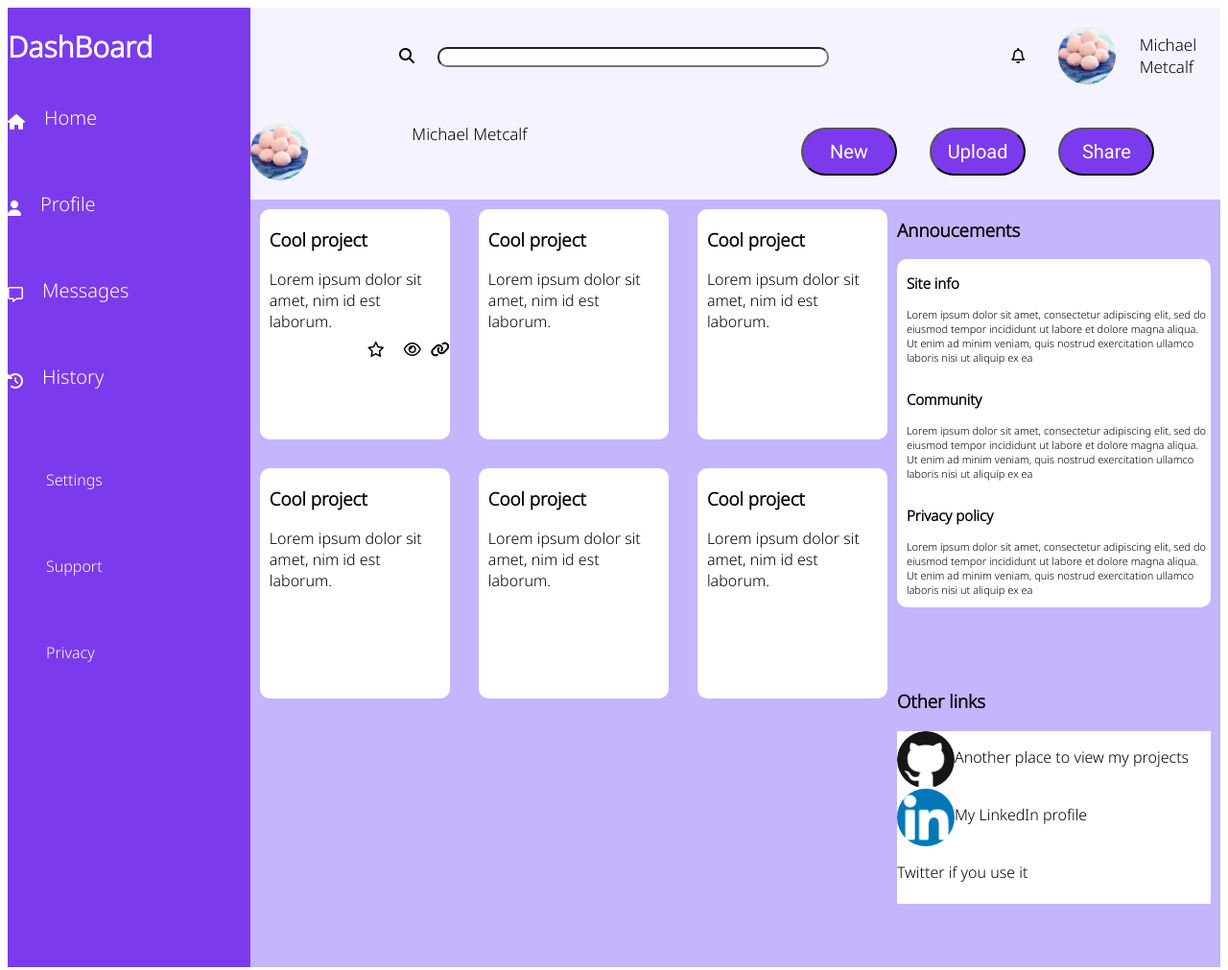
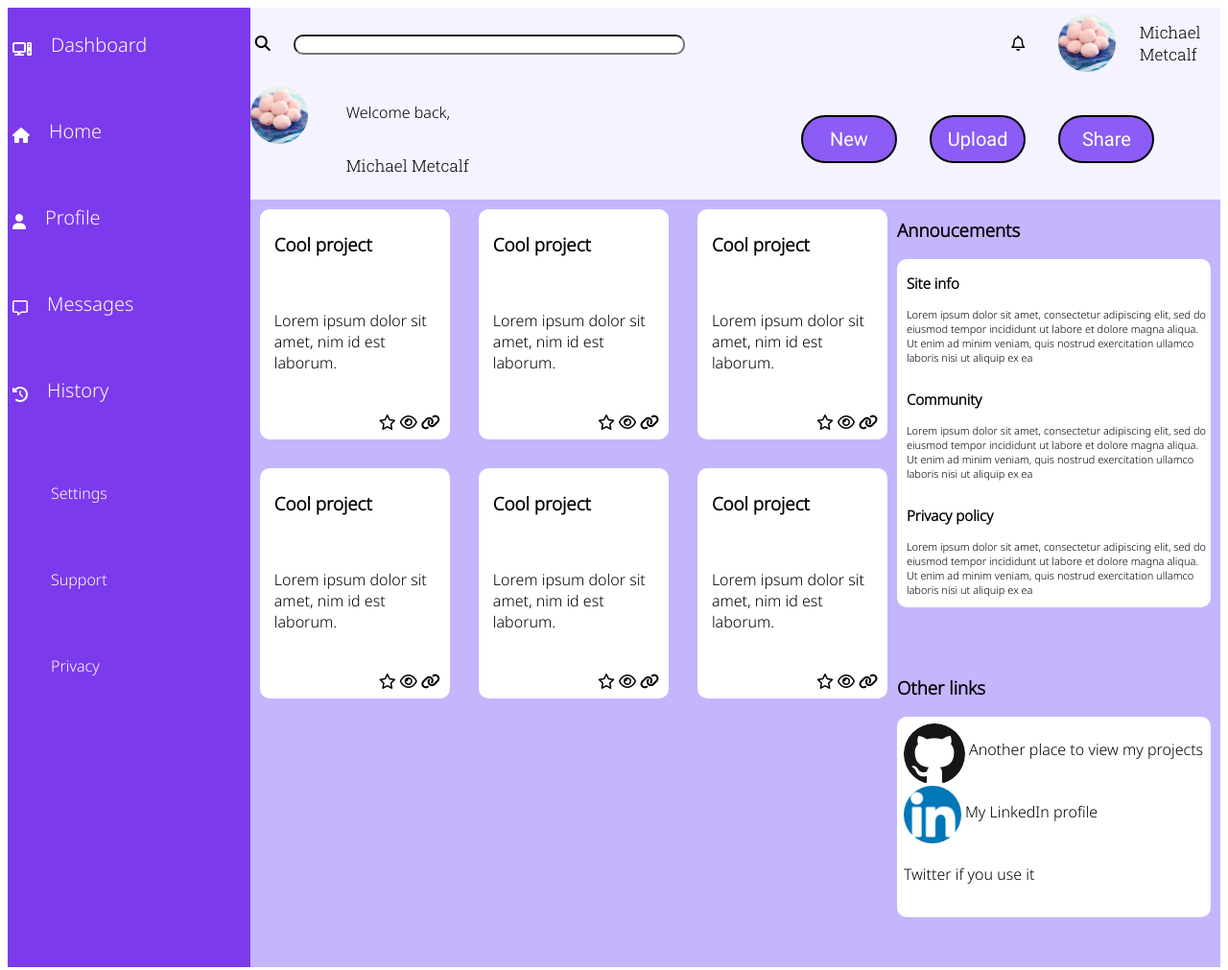
Before and after one commit to MichaelMMet/Admin-Dashboard, a plain HTML site: page index.html in a window 1280 px wide. Shown: the whole page at 96% size. Drawn offline with Linux system fonts and the light colour scheme; files whose address does not match are found by name.

Commit message:
Add more styling to sidebar and header     add small links to the project divs     other various small tweaks to improve the look of the dashboard

```diff
--- a/index.html
+++ b/index.html
@@ -9,10 +9,10 @@
     <meta name="viewport" content="width=device-width, initial-scale=1.0">
     <title>Document</title>
     <link rel="stylesheet" href="style.css">
-
     <link rel="preconnect" href="https://fonts.googleapis.com">
     <link rel="preconnect" href="https://fonts.gstatic.com" crossorigin>
-    <link href="https://fonts.googleapis.com/css2?family=Noto+Sans:wght@300&family=Oswald&family=Roboto&display=swap"
+    <link
+        href="https://fonts.googleapis.com/css2?family=Noto+Sans:wght@300&family=Oswald&family=Roboto&family=Roboto+Slab:wght@300&display=swap"
         rel="stylesheet">
 </head>
 
@@ -20,24 +20,25 @@
     <div class="container">
 
         <div class="sidebar">
-            <div class="sidebar-duo">
-                <h1 class="dash-logo">DashBoard</h1>
+            <div class="sidebar-duo-dash">
+                <i class="fa-solid fa-computer"></i>
+                <a class="um" href="#">Dashboard</a>
             </div>
             <div class="sidebar-duo">
                 <i class="fa-solid fa-house"></i>
-                <div class="um">Home</div>
+                <a class="um" href="#">Home</a>
             </div>
             <div class="sidebar-duo">
                 <i class="fa-solid fa-user"></i>
-                <div class="um">Profile</div>
+                <a class="um" href="#">Profile</a>
             </div>
             <div class="sidebar-duo">
                 <i class="fa-regular fa-message"></i>
-                <div class="um">Messages</div>
+                <a class="um" href="#">Messages</a>
             </div>
             <div class="sidebar-duo">
                 <i class="fa-solid fa-clock-rotate-left"></i>
-                <div class="um">History</div>
+                <a class="um" href="#">History</a>
             </div>
             <div class="sidebar-duo">
             </div>
@@ -46,9 +47,9 @@
 
             <div class=settings>
 
-                <div class="setting">Settings</div>
-                <div class="setting">Support</div>
-                <div class="setting">Privacy</div>
+                <a class="setting" href="#">Settings</a>
+                <a class="setting" href="#">Support</a>
+                <a class="setting" href="#">Privacy</a>
             </div>
         </div>
 
@@ -74,7 +75,10 @@
                     <img class="profile-picture"
                         src="/home/michael/repos/Admin-Dashboard/pictures/Mochi-Ice-cream-WS-Thumbnail-500x500.jpeg"
                         alt="profile picture">
-                    <hi class="user-name">Michael Metcalf</hi>
+                    <div class="welcome">
+                        <p>Welcome back,</p>
+                        <p class="user-name">Michael Metcalf</p>
+                    </div>
                 </div>
                 <div class="bottom-left-header">
                     <button class="new">New</button>
@@ -92,7 +96,7 @@
                         <p class="project-info">Lorem ipsum dolor sit amet, nim id est laborum.</p>
 
                         <div class="small-link-container">
-                            <i class="fa-regular fa-star"></i>                           <div class="im"></div>
+                            <i class="fa-regular fa-star"></i>
                             <i class="fa-regular fa-eye"></i>
                             <i class="fa-solid fa-link"></i>
                         </div>
@@ -101,35 +105,46 @@
                     <h3 class="project-header">Cool project</h1>
                         <p class="project-info">Lorem ipsum dolor sit amet, nim id est laborum.</p>
                         <div class="small-link-container">
-                            <div class="im"></div>
-                            <div class="im"></div>
-                            <div class="im"></div>
+                            <i class="fa-regular fa-star"></i>
+                            <i class="fa-regular fa-eye"></i>
+                            <i class="fa-solid fa-link"></i>
                         </div>
                 </div>
                 <div class="project">
                     <h3 class="project-header">Cool project</h1>
                         <p class="project-info">Lorem ipsum dolor sit amet, nim id est laborum.</p>
-                        <div class="im"></div>
-                        <div class="im"></div>
-                        <div class="im"></div>
+                        <div class="small-link-container">
+                            <i class="fa-regular fa-star"></i>
+                            <i class="fa-regular fa-eye"></i>
+                            <i class="fa-solid fa-link"></i>
+                        </div>
                 </div>
                 <div class="project">
                     <h3 class="project-header">Cool project</h1>
                         <p class="project-info">Lorem ipsum dolor sit amet, nim id est laborum.</p>
-                        <div class="im"></div>
-                        <div class="im"></div>
-                        <div class="im"></div>
+                        <div class="small-link-container">
+                            <i class="fa-regular fa-star"></i>
+                            <i class="fa-regular fa-eye"></i>
+                            <i class="fa-solid fa-link"></i>
+                        </div>
                 </div>
                 <div class="project">
                     <h3 class="project-header">Cool project</h1>
                         <p class="project-info">Lorem ipsum dolor sit amet, nim id est laborum.</p>
-                        <div class="im"></div>
-                        <div class="im"></div>
-                        <div class="im"></div>
+                        <div class="small-link-container">
+                            <i class="fa-regular fa-star"></i>
+                            <i class="fa-regular fa-eye"></i>
+                            <i class="fa-solid fa-link"></i>
+                        </div>
                 </div>
                 <div class="project">
                     <h3 class="project-header">Cool project</h1>
                         <p class="project-info">Lorem ipsum dolor sit amet, nim id est laborum.</p>
+                        <div class="small-link-container">
+                            <i class="fa-regular fa-star"></i>
+                            <i class="fa-regular fa-eye"></i>
+                            <i class="fa-solid fa-link"></i>
+                        </div>
                 </div>
             </div>
 
@@ -162,9 +177,10 @@
                     <h3>Other links</h1>
                         <div class="trend">
                             <div class="social">
+                                <a href="https://github.com/MichaelMMet">
                                 <img class="social-logo"
                                     src="/home/michael/repos/Admin-Dashboard/pictures/GitHub-Mark/PNG/GitHub-Mark-64px.png"
-                                    alt="Github logo">
+                                    alt="Github logo" ></a>
                                 <p> Another place to view my projects</p>
                             </div>
                             <div class="social">
--- a/style.css
+++ b/style.css
@@ -22,6 +22,8 @@ body {
 .user-name {
     font-size: 17px;
     justify-self: start;
+    font-family: 'Roboto Slab', serif;
+
 }
 
 .profile-picture{
@@ -53,22 +55,16 @@ body {
 
     display: grid;
     grid-template-columns: 3fr 1fr;
+
 }
 
 .top-left-header {
 
     display: flex;
     flex-direction: row;
-    justify-content: center;
+    justify-content: start;
     align-items: center;
-
-    /*
-    align-items: center;
-    display: grid;
-    justify-content: start;
-    gap: 20px;
-    grid-template-columns: 1fr 1fr;
-    */
+    margin-left: 5px;
 }
 
 .top-right-header {
@@ -94,18 +90,33 @@ body {
 
 .bottom-right-header {
     display: grid;
-    grid-template-columns: 1fr 1fr 1fr;
+    grid-template-columns: 100px 1fr;
+}
+
+.welcome{
+    display: flex;
+    flex-direction: column;
+    justify-content: flex-start;
 }
 
 button {
     width: 100px;
     height: 50px;
-    background-color: #7c3aed;
+    background-color: #8b5cf6;
     border-radius: 50px;
     color: white;
     font-size: 20px;
     font-family: 'Roboto', sans-serif;
+    border: 2px solid black;
+}
 
+button:hover{
+    background-color: #7c3aed;
+}
+button:active{
+    background-color: #6d28d9;
+    width: 98px;
+    height: 48px;
 }
 
 .new{
@@ -134,16 +145,10 @@ button {
 
 .sidebar {
     background-color: #7c3aed;
-    /*
-display: grid;
-grid-template-columns: 10px;
-gap: 10px;
-justify-content: ce;
-align-items: flex-start;
-*/
     display: flex;
     flex-direction: column;
     grid-row: 1/4;
+    padding: 5px;
 }
 
 
@@ -151,6 +156,44 @@ align-items: flex-start;
 .sidebar-duo {
     display: flex;
     flex-direction: row;
+}
+
+.sidebar-duo:hover{
+    background-color: #9333ea;
+    /*
+    box-shadow: 5px 10px #9333ea;
+    */
+    border: 2px solid black;
+}
+
+.sidebar-duo:hover .um{
+   color: black;
+    /*
+    box-shadow: 5px 10px #9333ea;
+    */
+}
+
+.sidebar-duo:hover .fa-solid{
+    color: black;
+}
+
+.sidebar-duo:hover .fa-regular{
+    color: black;
+}
+
+.sidebar-duo-dash{
+    display: flex;
+    flex-direction: row;
+}
+
+.um:link{
+    text-decoration: none;
+}
+
+.fa-computer{
+    position: relative;
+    color: white;
+    top: 30px;
 }
 
 .fa-house {
@@ -194,6 +237,11 @@ align-items: flex-start;
     width: 100px;
     color: white;
     margin: 20px;
+    text-decoration: none;
+}
+
+.setting:hover{
+    color: black;
 }
 
 .um {
@@ -209,14 +257,10 @@ align-items: flex-start;
 
 
 
-
-
 .main-body {
     display: grid;
     grid-template-columns: 2fr 1fr;
-    /*
-    grid-template-rows: 100px 1fr 0fr;
-    */
+
     background-color: #c4b5fd;
 
 }
@@ -227,9 +271,7 @@ align-items: flex-start;
     gap: 10px;
     grid-template-columns: repeat(auto-fit, minmax(200px, 1fr));
     grid-template-rows: repeat(3, 1fr);
-    /*
-    grid-template-rows: 1fr 1fr 1fr;
-    */
+
 }
 
 .main-body-left {
@@ -258,18 +300,13 @@ align-items: flex-start;
 }
 
 .project {
-    /*
+    margin: 10px;
+    background-color: white;
+    border-radius: 10px;
     display: flex;
     flex-direction: column;
     justify-content: space-between;
-    */
-    margin: 10px;
-    /*
-    width: 330px;
-    height: 230px;
-    */
-    background-color: white;
-    border-radius: 10px;
+    padding: 5px;
 }
 
 .project-header {
@@ -286,28 +323,29 @@ align-items: flex-start;
     width: 60;
     height: 60;
     border-radius: 40px;
+    margin-right: 4px;
+    margin: ;
 }
 
 .trend{
     display: grid;
     grid-template-rows: 1fr 1fr 1fr;
     background-color: white;
+    border-radius: 10px;
+    padding: 7px;
 }
 
 .social{
     height: 60px;
     display: flex;
     flex-direction: row;
+    margin-bottom: 5px;
 }
 
 .small-link-container{
     display: flex;
     flex-direction: row;
-    gap: 10px;
     justify-content: flex-end;
-    align-items: e;
+    padding: 5px;
+    gap: 4px;
 }
-
-.fa-regular .fa-solid{
- gap: 10px;
-}
```
